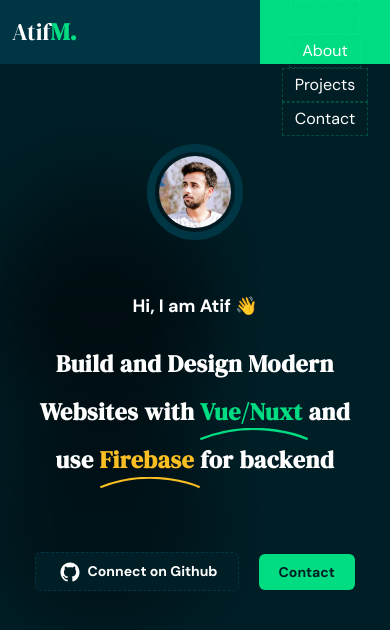
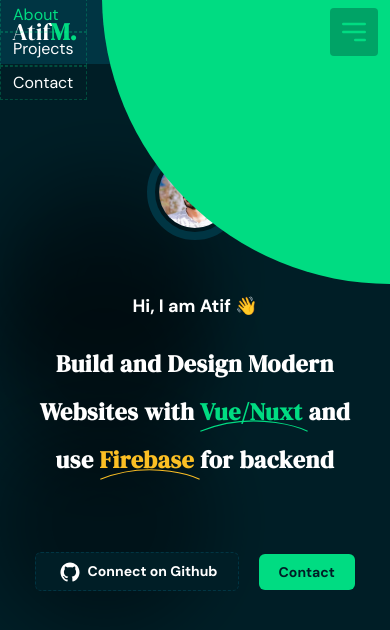
Before and after one commit to atif0075/Vueportfolio, a Vue app: page / in a window 390 px wide. Shown: the top 630 px of the page. Built offline with nearby package versions, Linux system fonts and the light colour scheme.

Commit message:
Added firebase to project section and created loading animation

```diff
--- a/src/components/About.vue
+++ b/src/components/About.vue
@@ -38,6 +38,11 @@
     <main v-else>
       <Loading />
     </main>
+    <main v-if="showError">
+      <p class="text-sm text-red-600 bg-mud p-3 rounded">
+        {{ error }}
+      </p>
+    </main>
     <main class="py-5 flex flex-col items-center">
       <p class="sm:text-2xl text-xl font-bold text-center">
         Interested in Working with me?
@@ -58,6 +63,7 @@
 import { db } from "../firebase/config";
 import { collection, getDocs } from "firebase/firestore";
 import Loading from "./Loading.vue";
+import { querystring } from "@firebase/util";
 export default {
   name: "About",
   components: { Buttons, Loading },
@@ -65,10 +71,13 @@
     return {
       isMounted: false,
       skills: [],
+      error: "Something bad with your internet connection",
+      showError: false,
     };
   },
   beforeMount() {
     this.fetchData();
+    this.showError = false;
   },
   methods: {
     async fetchData() {
@@ -76,16 +85,17 @@
       try {
         const querySnapshot = await getDocs(Data);
         querySnapshot.forEach((doc) => {
-          console.log(doc.data());
           let obj = {};
           obj["name"] = doc.data().sName;
           obj["src"] = doc.data().sLink;
           obj["text"] = doc.data().sText;
           this.skills.push(obj);
         });
-        this.isMounted = true;
+        if (querystring) {
+          this.isMounted = true;
+        }
       } catch (e) {
-        console.log(e);
+        this.showError = true;
       }
     },
   },
--- a/src/components/Contact.vue
+++ b/src/components/Contact.vue
@@ -6,12 +6,18 @@
     <main class="py-5 lg:py-12">
       <div>
         <label class="block py-2">Name</label>
-        <input class="input" placeholder="Enter your name......." type="text" />
+        <input
+          v-model="name"
+          class="input"
+          placeholder="Enter your name......."
+          type="text"
+        />
       </div>
 
       <div>
         <label class="block py-2">Email</label>
         <input
+          v-model="email"
           class="input"
           placeholder="Enter your email......."
           type="email"
@@ -21,12 +27,14 @@
         <label class="block py-2">Message</label>
 
         <textarea
+          v-model="message"
           class="p-2 bg-mud outline-none border border-bor-green border-dashed md:w-128 w-full h-56 rounded resize-none"
           placeholder="Enter your message......."
         ></textarea>
       </div>
       <div class="flex justify-end py-3">
         <button
+          @click="handleSubmit"
           class="px-5 py-2 bg-green text-dark focus:ring-offset-light-green duration-300 ease-in-out hover:bg-light-green font-DMSan font-bold rounded-md"
         >
           Submit
@@ -59,8 +67,42 @@
 </template>
 
 <script>
+import { db } from "../firebase/config";
+import { collection, addDoc, query, orderBy } from "firebase/firestore";
+import Loading from "./Loading.vue";
+
 export default {
   name: "Contact",
+  data() {
+    return {
+      name: "",
+      email: "",
+      messdage: "",
+    };
+  },
+  methods: {
+    async handleSubmit() {
+      const Data = collection(db, "UserMessages");
+      try {
+        await addDoc(Data, {
+          id: "2",
+          name: this.name,
+          email: this.email,
+          message: this.message,
+        });
+        console.log("hdalslasd");
+        setTimeout(() => {
+          const q = query(Data,collection("UserMessages"), orderBy("id", "desc"));
+          console.log(q);
+        }, 2000);
+
+        // console.log(Data.collection("UserMessages").orderBy("id", "asc"));
+      } catch (e) {
+        console.log("hell");
+        console.log(e);
+      }
+    },
+  },
 };
 </script>
 
--- a/src/components/Header.vue
+++ b/src/components/Header.vue
@@ -1,14 +1,35 @@
 <template>
   <section
-    class="w-full h-16 text-white bg-mud lg:bg-transparent flex justify-between lg:static relative"
+    class="w-full h-16 text-white bg-mud lg:bg-transparent flex justify-between items-center lg:static relative"
   >
     <main
       class="sm:text-3xl text-2xl md:w-1/6 font-DM text-center flex justify-center items-center px-3"
     >
       Atif<span class="span">M.</span>
     </main>
+    <main class="relative lg:hidden">
+      <div
+        class="w-72 right-0 -top-3 h-72 absolute z-20 rounded-bl-full bg-green"
+      ></div>
+      <div class="dark p-2 mx-3 rounded relative z-50 ">
+        <svg
+          class="w-8 text-green cursor-pointer"
+          fill="none"
+          stroke="currentColor"
+          viewBox="0 0 24 24"
+          xmlns="http://www.w3.org/2000/svg"
+        >
+          <path
+            stroke-linecap="round"
+            stroke-linejoin="round"
+            stroke-width="2"
+            d="M4 6h16M4 12h16m-7 6h7"
+          ></path>
+        </svg>
+      </div>
+    </main>
     <main
-      class="w-2/6 lg:mr-14 bg-green flex justify-between flex-col lg:flex-row z-50 items-center px-4 font-DMSan font-normal text-base"
+      class="lg:w-2/6 lg:mr-14 flex flex-col absolute lg:static z-50 lg:flex justify-between lg:flex-row lg:items-center lg:px-4 font-DMSan font-normal text-base"
     >
       <Nav />
     </main>
@@ -25,4 +46,8 @@
 };
 </script>
 
-<style></style>
+<style>
+.dark {
+  background: #001e264d;
+}
+</style>
--- a/src/components/Hero.vue
+++ b/src/components/Hero.vue
@@ -23,7 +23,7 @@
         <span class="text-green relative"
           >Vue/Nuxt
           <img
-            class="absolute -bottom-3 left-0"
+            class="absolute -bottom-1 left-0"
             src="../assets/linegreen.svg"
           />
         </span>
@@ -33,7 +33,7 @@
         <span class="text-yellow-400 relative"
           >Firebase
           <span>
-            <img class="absolute -bottom-3 left-0" src="../assets/line.svg" />
+            <img class="absolute -bottom-1 left-0" src="../assets/line.svg" />
           </span>
         </span>
         for backend
--- a/src/views/ProjectsPage.vue
+++ b/src/views/ProjectsPage.vue
@@ -1,5 +1,6 @@
 <template>
   <section
+    v-if="isMounted"
     class="container mx-auto flex flex-col text-white items-center px-3 lg:px-44 pt-6 lg:pt-0 min-h-screen h-auto font-DMSan"
   >
     <h1 class="heading">Projects</h1>
@@ -35,38 +36,22 @@
       </div>
     </main>
   </section>
+  <main v-else class="flex justify-center items-center h-96">
+    <Loading />
+  </main>
 </template>
 
 <script>
 import { db } from "../firebase/config";
+import Loading from "../components/Loading.vue";
 import { collection, getDocs } from "firebase/firestore";
 export default {
   name: "Comp",
+  components: { Loading },
   data() {
     return {
-      project: [
-        {
-          src: "https://media.istockphoto.com/photos/empty-racing-track-road-and-modern-city-buildings-in-shenzhen-picture-id1256952995?b=1&k=20&m=1256952995&s=170667a&w=0&h=jqpmxkEaAT2Uoi-2V9YOhOFtUiyWqPn0NyZzH4r-G28=",
-          name: "Xono -- Web App",
-          text: " Lorem, ipsum dolor sit amet consectetur adipisicing elit. Saepe molestias quidem hic cumque!",
-          liveLink: "www.google.com",
-          sourceLink: "www.google.com",
-        },
-        {
-          src: "https://media.istockphoto.com/photos/empty-racing-track-road-and-modern-city-buildings-in-shenzhen-picture-id1256952995?b=1&k=20&m=1256952995&s=170667a&w=0&h=jqpmxkEaAT2Uoi-2V9YOhOFtUiyWqPn0NyZzH4r-G28=",
-          name: "Yaio -- Web App",
-          text: " Lorem, ipsum dolor sit amet consectetur adipisicing elit. Saepe molestias quidem hic cumque!",
-          liveLink: "https://www.google.com/",
-          sourceLink: "https://www.google.com/",
-        },
-        {
-          src: "https://media.istockphoto.com/photos/empty-racing-track-road-and-modern-city-buildings-in-shenzhen-picture-id1256952995?b=1&k=20&m=1256952995&s=170667a&w=0&h=jqpmxkEaAT2Uoi-2V9YOhOFtUiyWqPn0NyZzH4r-G28=",
-          name: "Xono -- Web App",
-          text: " Lorem, ipsum dolor sit amet consectetur adipisicing elit. Saepe molestias quidem hic cumque!",
-          liveLink: "www.google.com",
-          sourceLink: "www.google.com",
-        },
-      ],
+      project: [],
+      isMounted: false,
     };
   },
   beforeMount() {
@@ -87,6 +72,7 @@
           obj["sourceLink"] = doc.data().pSource;
           this.project.push(obj);
         });
+        this.isMounted = true;
       } catch (e) {
         console.log("error");
       }
--- a/tailwind.config.js
+++ b/tailwind.config.js
@@ -14,6 +14,7 @@
         transparent: 'transparent',
         current: 'currentColor',
         'mud': '#003543',
+
         'dark': '#001e26',
         'green': '#00dc82',
         'light-green': '#4de7a8',
```
Also changed, not shown: src/assets/line.svg, src/assets/linegreen.svg.
